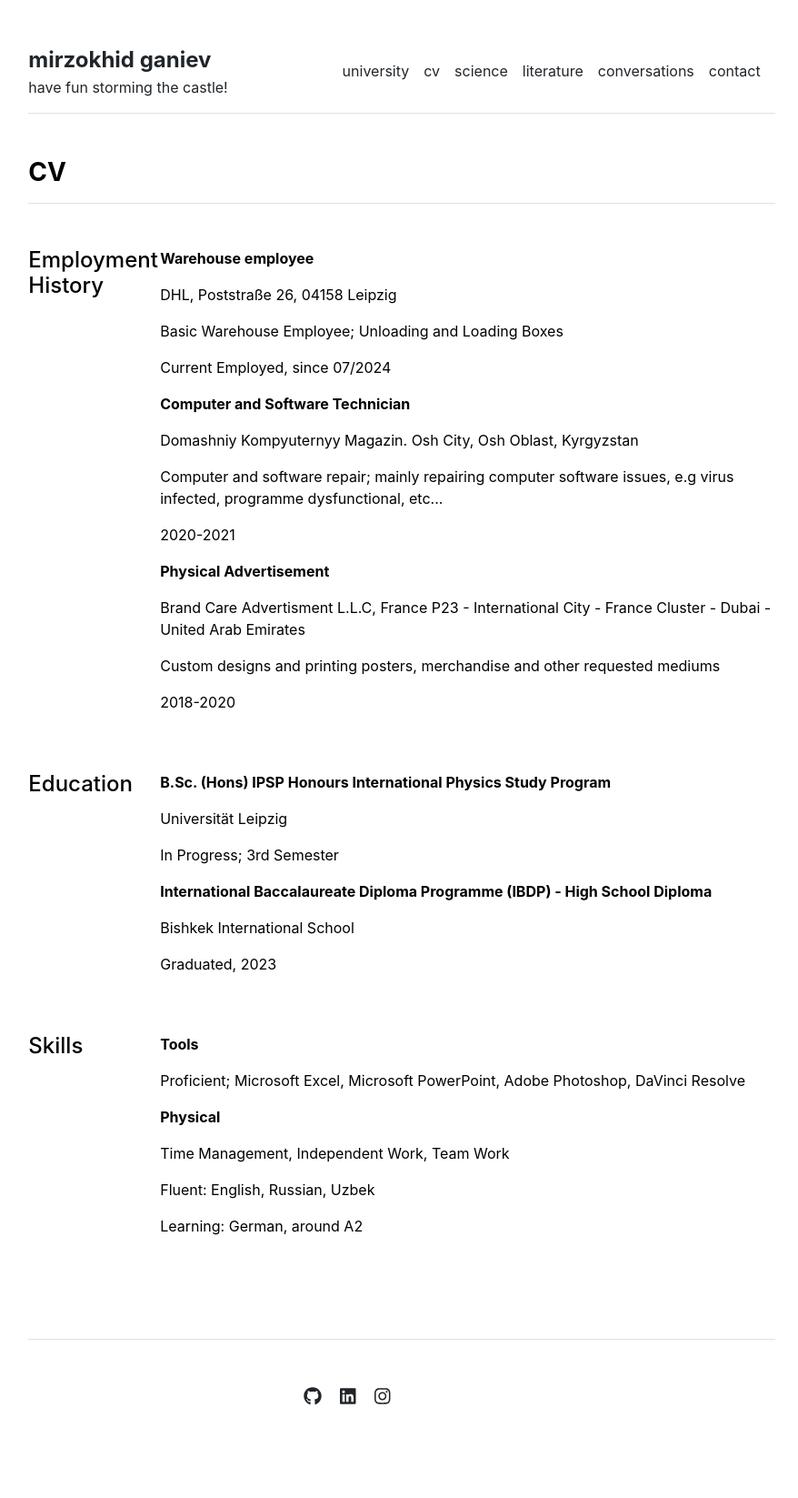
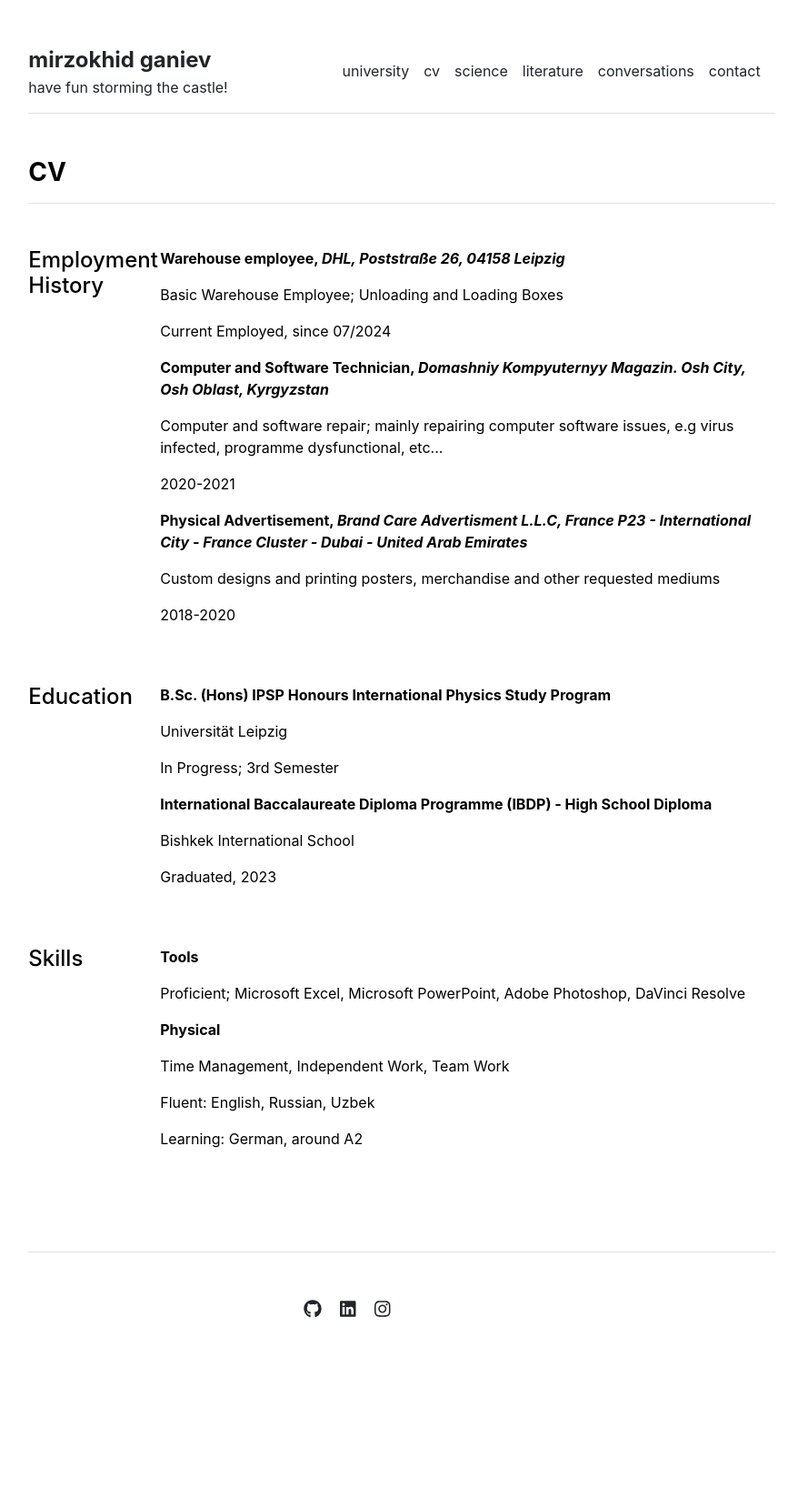
Before and after one commit to Mirzokhid/mirzokhid.github.io, a Jekyll site: the page built from cv.md, in a window 1280 px wide. Shown: the whole page at 91% size, without its empty margins (198-1076 px from the left). Built offline with Jekyll 4.4.1, drawn with Linux system fonts in a browser that asks for light colours; after the commit the page ends 1551 px from its top, so only the background shows below that.

Commit message:
Update cv.html

```diff
--- a/_layouts/cv.html
+++ b/_layouts/cv.html
@@ -13,8 +13,7 @@ layout: default
       </div>
       <div class="col-md-10">
         {% for section in site.data.cv.employment_history %}
-          <p class="fw-bold">{{ section.title }}</p>
-          <p>{{ section.company }}</p>
+          <p class="fw-bold">{{ section.title }}, <i>{{ section.company }}</i></p>
           <p>{{ section.description }}</p>
           <p>{{ section.status }}</p>
         {% endfor %}
```
